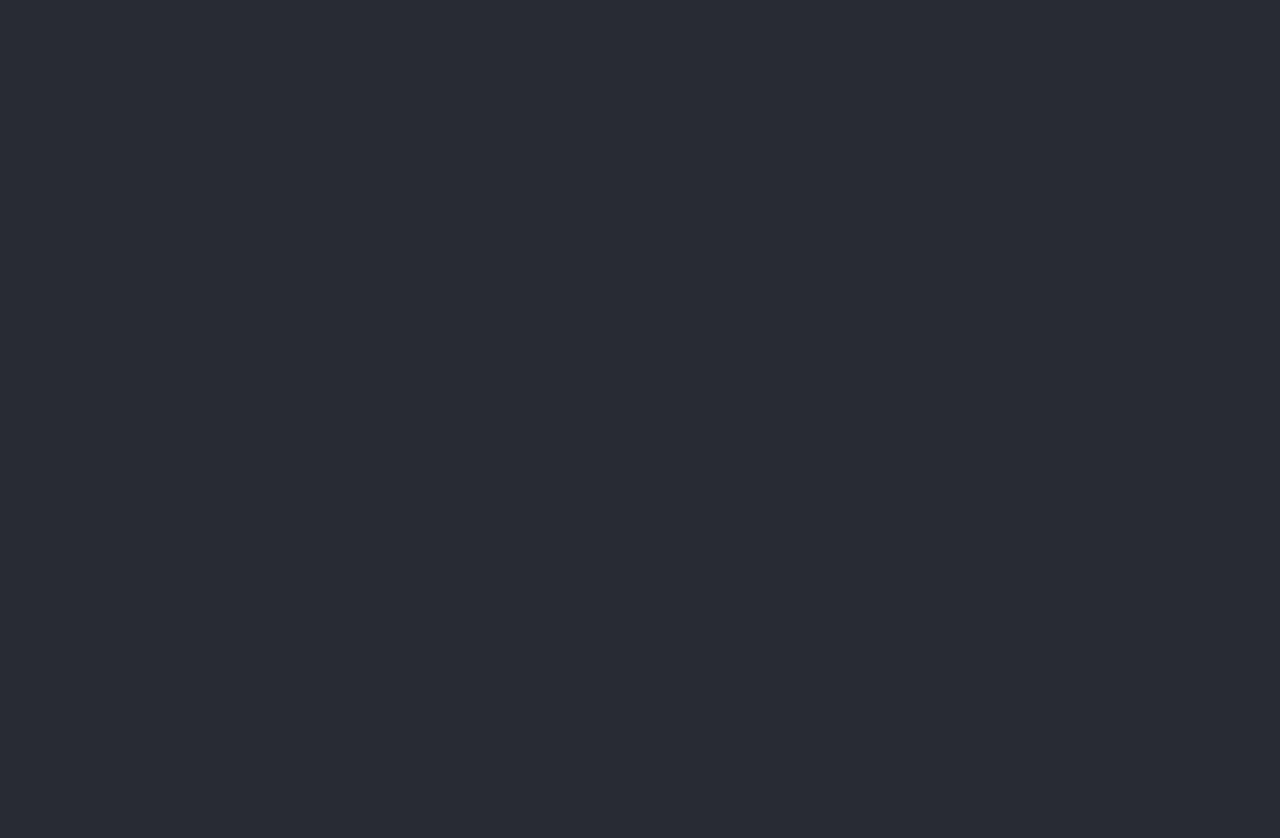
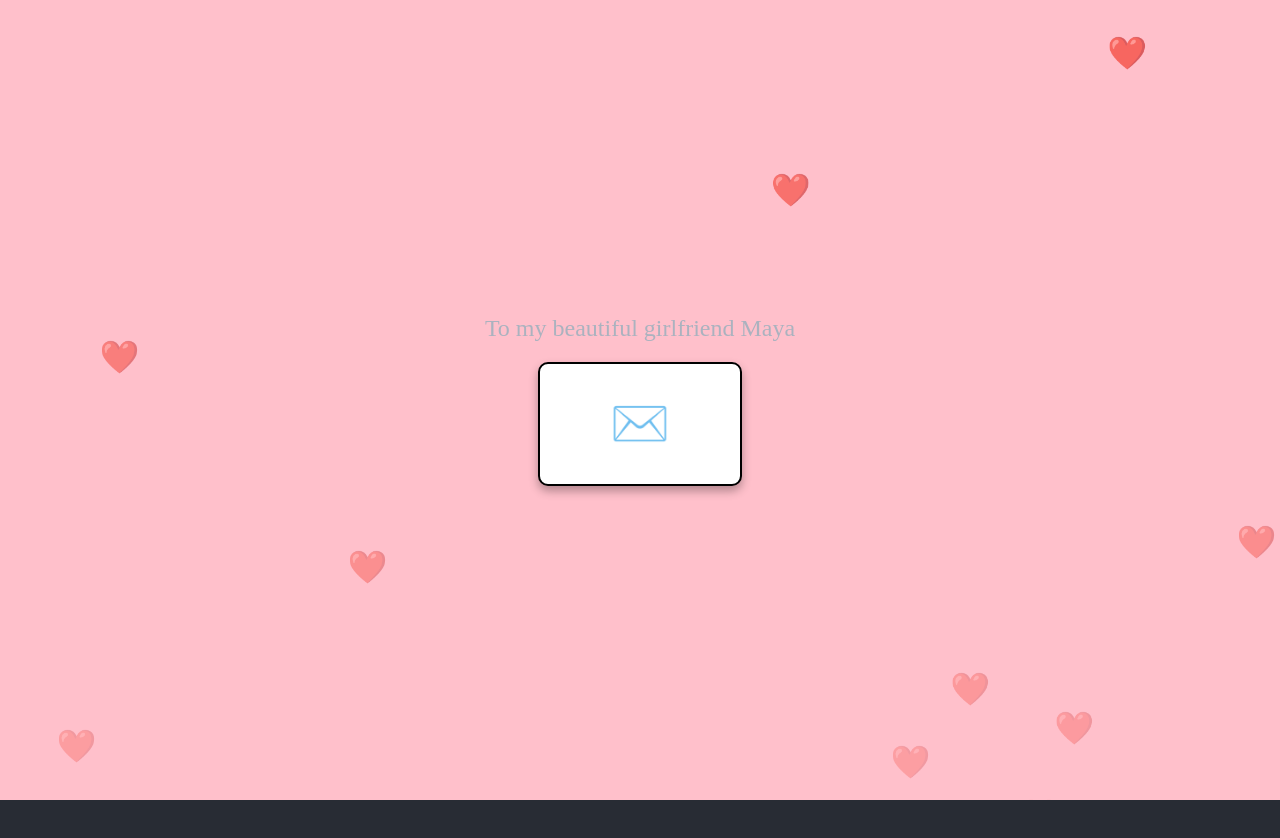
Before and after one commit to james04nesbitt/portfolio, a React (Create React App) app: page /forMyBeautfulAmazingMaya in a window 1280 px wide. Before the commit this address had no page. Shown: the top 838 px of the page. Built offline with nearby package versions, Linux system fonts and the light colour scheme.

Commit message:
valentines day skeleton

```diff
--- a/src/index.tsx
+++ b/src/index.tsx
@@ -5,6 +5,7 @@ import App from './App';
 import reportWebVitals from './reportWebVitals';
 import { BrowserRouter, Routes, Route } from 'react-router-dom';
 import Home from './home';
+import Maya from './maya';
 
 
 const root = ReactDOM.createRoot(
@@ -16,6 +17,7 @@ root.render(
       <Routes>
         <Route path="/" element={<Home />} /> {/* Keep App at the root path */}
         <Route path='alternate' element={<App/>}/>{}
+        <Route path='forMyBeautfulAmazingMaya' element={<Maya/>}/>{}
       </Routes>
     </BrowserRouter>
   </React.StrictMode>
--- /dev/null
+++ b/src/maya.css
@@ -0,0 +1,52 @@
+/* Maya.css */
+
+.maya-container {
+    display: flex;
+    flex-direction: column;
+    align-items: center;
+    justify-content: center;
+    height: 100vh;
+    background-color: pink;
+    font-family: 'Arial, sans-serif';
+  }
+
+  .invitation-image {
+    width: 300px;
+    height: 300px;
+    object-fit: cover;
+    margin-bottom: 20px;
+    border-radius: 10px;
+    box-shadow: 0 4px 6px rgba(0, 0, 0, 0.1);
+  }
+
+  .button-group {
+    display: flex;
+    gap: 20px;
+  }
+
+  .invite-button {
+    padding: 10px 20px;
+    font-size: 16px;
+    border: none;
+    border-radius: 5px;
+    cursor: pointer;
+    transition: background-color 0.3s ease;
+  }
+
+  .yes-button {
+    background-color: #4caf50;
+    color: white;
+  }
+
+  .yes-button:hover {
+    background-color: #45a049;
+  }
+
+  .no-button {
+    background-color: #f44336;
+    color: white;
+  }
+
+  .no-button:hover {
+    background-color: #da190b;
+  }
--- /dev/null
+++ b/src/maya.jsx
@@ -0,0 +1,275 @@
+import React, { useState } from 'react';
+import { motion, AnimatePresence } from 'framer-motion';
+
+// Generate an array of random hearts
+const generateHearts = (count = 15) =>
+  Array.from({ length: count }, (_, i) => ({
+    id: i,
+    left: Math.random() * 100, // percentage for left positioning
+    delay: Math.random() * 5,  // random delay
+    duration: 5 + Math.random() * 5, // random float/fall duration
+  }));
+
+const Maya = () => {
+  const [open, setOpen] = useState(false);
+  const [cardState, setCardState] = useState('initial'); // 'initial', 'yes', or 'no'
+  const [noButtonText, setNoButtonText] = useState('No');
+  const [noButtonStyle, setNoButtonStyle] = useState({});
+
+  // We'll have an initial set of hearts, plus extra hearts when user says yes
+  const heartsDataInitial = generateHearts(15);
+  const heartsDataYes = generateHearts(30); // More hearts when yes is clicked
+
+  // Open envelope
+  const handleOpen = () => {
+    setOpen(true);
+  };
+
+  // Yes: switch to 'yes' state and show falling hearts
+  const handleYes = () => {
+    setCardState('yes');
+  };
+
+  // No: randomize button position and rename
+  const handleNo = () => {
+    setCardState('no');
+    setNoButtonText('Are you sure?');
+    const randomTop = Math.floor(Math.random() * 90); // 0-90%
+    const randomLeft = Math.floor(Math.random() * 90); // 0-90%
+    setNoButtonStyle({
+      position: 'absolute',
+      top: randomTop + '%',
+      left: randomLeft + '%',
+      transform: 'translate(-50%, -50%)',
+    });
+  };
+
+  // Decide which hearts array to use
+  const heartsToRender = cardState === 'yes' ? heartsDataYes : heartsDataInitial;
+
+  return (
+    <div style={styles.container}>
+      {/* Floating or falling hearts */}
+      <AnimatePresence>
+        {heartsToRender.map((heart) => {
+          // If yes: hearts fall from top to bottom
+          // Else: hearts rise from bottom to top
+          const initialPos = cardState === 'yes'
+            ? { y: '-100vh', x: '-50%', opacity: 0 }
+            : { y: '100vh', x: '-50%', opacity: 0 };
+          const animatePos = cardState === 'yes'
+            ? { y: '100vh', opacity: 1 }
+            : { y: '-100vh', opacity: 1 }; // rise all the way
+
+          return (
+            <motion.div
+              key={heart.id}
+              initial={initialPos}
+              animate={animatePos}
+              exit={{ opacity: 0 }}
+              transition={{
+                delay: heart.delay,
+                duration: heart.duration,
+                repeat: Infinity,
+                repeatType: 'loop',
+              }}
+              style={{
+                position: 'absolute',
+                left: `${heart.left}%`,
+                fontSize: '2rem',
+                pointerEvents: 'none',
+              }}
+            >
+              ❤️
+            </motion.div>
+          );
+        })}
+      </AnimatePresence>
+
+      {/* Envelope stage */}
+      {!open && (
+        <motion.div
+          style={styles.envelopeContainer}
+          initial={{ scale: 0.8, opacity: 0 }}
+          animate={{ scale: 1, opacity: 1 }}
+          transition={{ duration: 0.8 }}
+        >
+          <div style={styles.envelopeText}>To my beautiful girlfriend Maya</div>
+          <motion.div
+            whileHover={{ scale: 1.05 }}
+            whileTap={{ scale: 0.95 }}
+            style={styles.envelope}
+            onClick={handleOpen}
+          >
+            <span role="img" aria-label="envelope" style={{ fontSize: '3rem' }}>✉️</span>
+          </motion.div>
+        </motion.div>
+      )}
+
+      {/* Card stage */}
+      {open && (
+        <motion.div
+          style={styles.cardContainer}
+          initial={{ scale: 0.8, opacity: 0 }}
+          animate={{ scale: 1, opacity: 1 }}
+          transition={{ duration: 0.8 }}
+        >
+          <div style={styles.card}>
+            {/* Left side: show a gif if yes, placeholder if not */}
+            <div style={styles.cardSideLeft}>
+              {cardState === 'yes' ? (
+                <img
+                  src="https://media.giphy.com/media/3ornjXIZ0OZ6vBIkTC/giphy.gif"
+                  alt="Yay gif"
+                  style={styles.image}
+                />
+              ) : (
+                <p style={styles.placeholderText}>[Placeholder for a Picture or GIF]</p>
+              )}
+            </div>
+
+            {/* Right side: show a picture before yes, none after */}
+            <div style={styles.cardSideRight}>
+              {cardState === 'yes' ? (
+                <p style={styles.cursiveText}>Yayyy. Cant wait to see you on the 14th my love!</p>
+              ) : (
+                <>
+                  <p style={styles.cursiveText}>Dear Maya, Will you be my Valentine?</p>
+                  <img
+                    src="https://via.placeholder.com/200"
+                    alt="Right side placeholder"
+                    style={styles.image}
+                  />
+                </>
+              )}
+
+              {/* Buttons are hidden if yes is clicked */}
+              {cardState !== 'yes' && (
+                <div style={styles.buttonGroup}>
+                  <button style={styles.button} onClick={handleYes}>Yes</button>
+                  <button
+                    style={{ ...styles.button, ...noButtonStyle }}
+                    onClick={handleNo}
+                  >
+                    {noButtonText}
+                  </button>
+                </div>
+              )}
+            </div>
+          </div>
+        </motion.div>
+      )}
+    </div>
+  );
+};
+
+const styles = {
+  container: {
+    position: 'relative',
+    width: '100%',
+    height: '100vh',
+    backgroundColor: '#ffc0cb',
+    overflow: 'hidden',
+    display: 'flex',
+    justifyContent: 'center',
+    alignItems: 'center',
+    fontFamily: 'Brush Script MT, cursive', // cursive for all text
+  },
+  envelopeContainer: {
+    display: 'flex',
+    flexDirection: 'column',
+    alignItems: 'center',
+    textAlign: 'center',
+    padding: '0 20px',
+  },
+  envelopeText: {
+    marginBottom: '20px',
+    fontSize: '1.5rem',
+  },
+  envelope: {
+    width: '200px',
+    height: '120px',
+    backgroundColor: '#fff',
+    border: '2px solid #000',
+    borderRadius: '10px',
+    cursor: 'pointer',
+    boxShadow: '0 5px 10px rgba(0,0,0,0.3)',
+    position: 'relative',
+    display: 'flex',
+    alignItems: 'center',
+    justifyContent: 'center',
+  },
+  cardContainer: {
+    position: 'relative',
+    display: 'flex',
+    justifyContent: 'center',
+    alignItems: 'center',
+    perspective: '1000px',
+    padding: '0 20px',
+    width: '100%',
+    maxWidth: '600px',
+  },
+  card: {
+    width: '100%',
+    maxWidth: '600px',
+    height: '350px', // bigger card
+    backgroundColor: '#fff',
+    display: 'flex',
+    borderRadius: '8px',
+    boxShadow: '0 5px 10px rgba(0,0,0,0.3)',
+    overflow: 'hidden',
+  },
+  cardSideLeft: {
+    flex: 1,
+    display: 'flex',
+    justifyContent: 'center',
+    alignItems: 'center',
+    backgroundColor: '#ffe4e1',
+  },
+  cardSideRight: {
+    flex: 1,
+    display: 'flex',
+    flexDirection: 'column',
+    justifyContent: 'center',
+    alignItems: 'center',
+    backgroundColor: '#fff',
+    position: 'relative',
+    padding: '10px',
+  },
+  placeholderText: {
+    fontSize: '1rem',
+    color: '#888',
+    textAlign: 'center',
+    margin: '0 10px',
+  },
+  cursiveText: {
+    fontSize: '1.3rem',
+    marginBottom: '20px',
+    textAlign: 'center',
+    margin: '0 10px',
+  },
+  buttonGroup: {
+    position: 'relative',
+    display: 'flex',
+    gap: '10px',
+    marginTop: '20px',
+  },
+  button: {
+    cursor: 'pointer',
+    padding: '8px 16px',
+    fontSize: '1rem',
+    borderRadius: '5px',
+    border: 'none',
+    backgroundColor: '#ff69b4',
+    color: '#fff',
+    boxShadow: '0 2px 5px rgba(0,0,0,0.2)',
+  },
+  image: {
+    maxWidth: '90%',
+    maxHeight: '80%',
+    objectFit: 'cover',
+    marginTop: '10px',
+  },
+};
+
+export default Maya;
--- a/tsconfig.json
+++ b/tsconfig.json
@@ -18,7 +18,7 @@
     "resolveJsonModule": true,
     "isolatedModules": true,
     "noEmit": true,
-    "jsx": "react-jsx"
+    "jsx": "preserve"
   },
   "include": [
     "src"
```
Also changed, not shown: package.json (+6 -2 lines), 1 other file (tests, documents, lock files or other folders).
